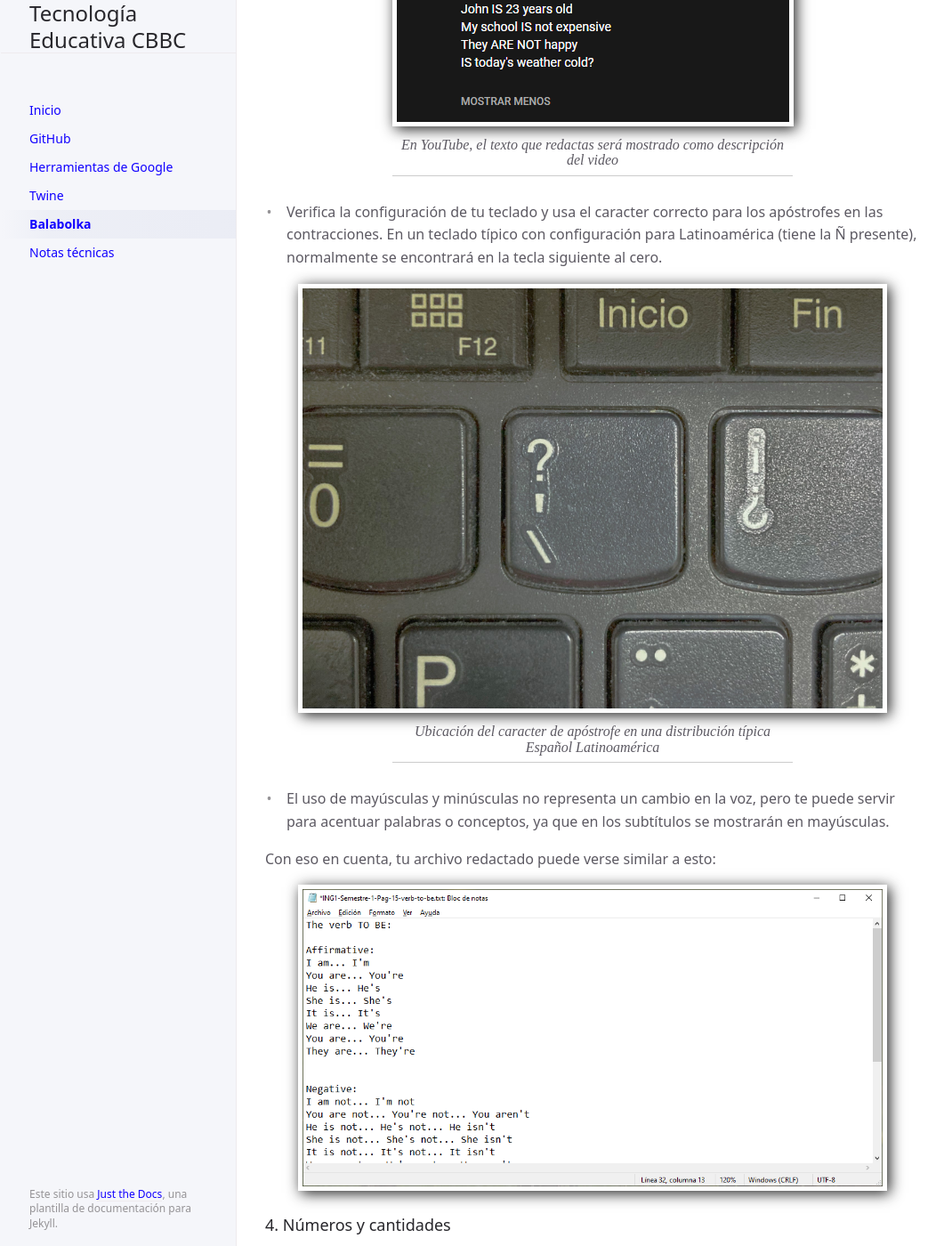
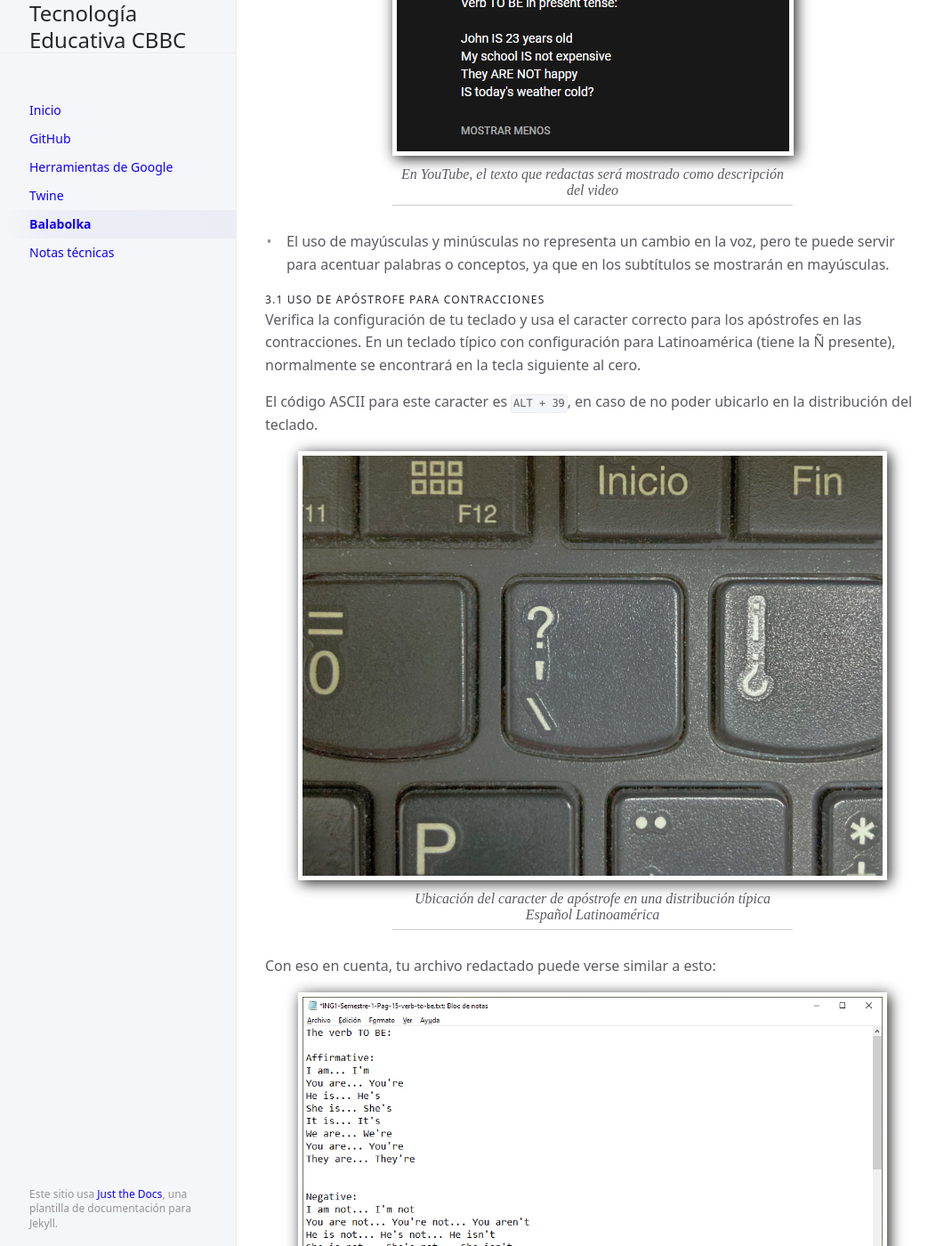
Before and after one commit to CoBachBC/demo, a Jekyll site: the page built from docs/balabolka.md, in a window 1280 px wide and 1400 px high, scrolled down 5840 px. Shown: the whole window at 89% size, without its empty margins (106-1167 px from the left). Built offline with Jekyll 4.4.1, drawn with Linux system fonts in a browser that asks for light colours; some of the changed text lies outside the part shown.

Commit message:
Update balabolka.md

```diff
--- a/docs/balabolka.md
+++ b/docs/balabolka.md
@@ -126,14 +126,18 @@ Esos pasos son suficientes para que tu archivo esté listo para redactar. De acu
 En YouTube, el texto que redactas será mostrado como descripción del video
 {: .img-tutorial-leyenda}
 
-- Verifica la configuración de tu teclado y usa el caracter correcto para los apóstrofes en las contracciones. En un teclado típico con configuración para Latinoamérica (tiene la Ñ presente), normalmente se encontrará en la tecla siguiente al cero.
+- El uso de mayúsculas y minúsculas no representa un cambio en la voz, pero te puede servir para acentuar palabras o conceptos, ya que en los subtítulos se mostrarán en mayúsculas.
+
+#### 3.1 Uso de apóstrofe para contracciones
+
+Verifica la configuración de tu teclado y usa el caracter correcto para los apóstrofes en las contracciones. En un teclado típico con configuración para Latinoamérica (tiene la Ñ presente), normalmente se encontrará en la tecla siguiente al cero.
+
+El código ASCII para este caracter es **`ALT + 39`**, en caso de no poder ubicarlo en la distribución del teclado.
 
 ![](/assets/images/balabolka-01-09.png){: .img-tutorial-h}
 
 Ubicación del caracter de apóstrofe en una distribución típica Español Latinoamérica
 {: .img-tutorial-leyenda}
-
-- El uso de mayúsculas y minúsculas no representa un cambio en la voz, pero te puede servir para acentuar palabras o conceptos, ya que en los subtítulos se mostrarán en mayúsculas.
 
 Con eso en cuenta, tu archivo redactado puede verse similar a esto:
 
```
